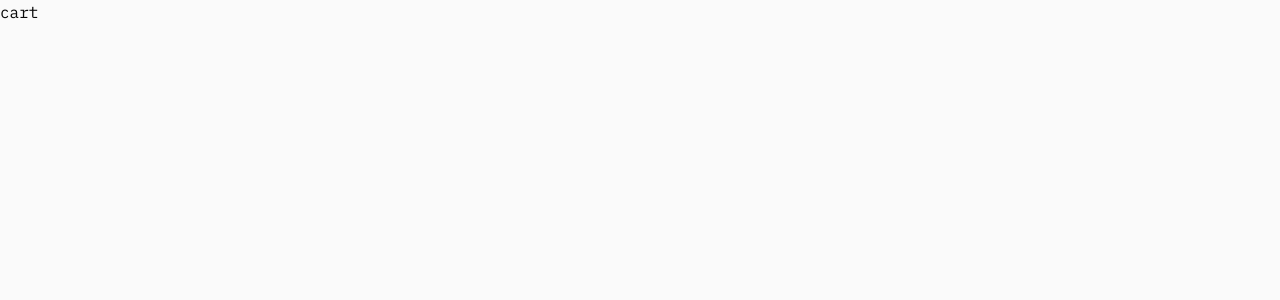
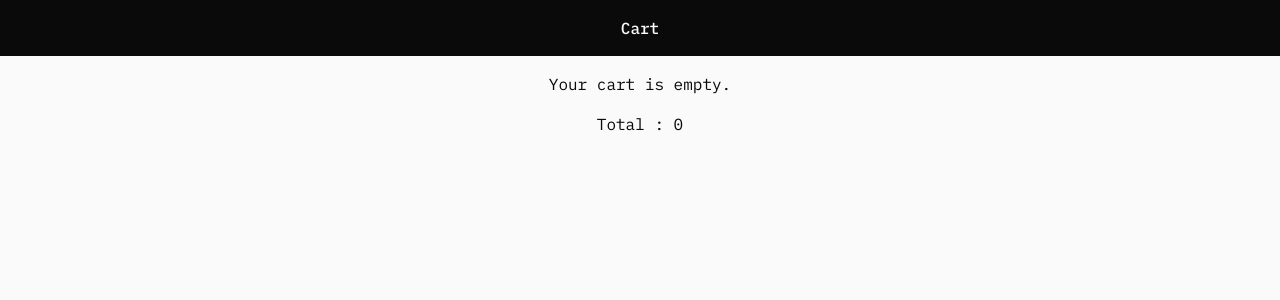
Before and after one commit to watashiwaaniket/ase-ssc, a Next.js app: page /cart in a window 1280 px wide. Shown: the top 300 px of the page. Built offline with nearby package versions, Linux system fonts and the light colour scheme.

Commit message:
added cart functionality, need to do checkout and cleanup

```diff
--- a/app/cart/page.tsx
+++ b/app/cart/page.tsx
@@ -1,7 +1,129 @@
+"use client";
+import axios from "axios";
+import { CartItem, ProductSchema } from "../utils/interfaces"
+import { useEffect, useState } from "react";
+import Image from "next/image";
+
+async function fetchProducts() : Promise<ProductSchema[]> {
+  const response = await axios.get<ProductSchema[]>("http://localhost:3000/products")
+  return response.data;
+}
+
 export default function page() {
+    const [products, setProducts] = useState<ProductSchema[]>([]);
+    const [cartItems, setCartItems] = useState<CartItem[]>([]);
+    const [totalCost, setTotalCost] = useState(0);
+
+    useEffect(() => {
+        fetchProducts().then(
+            (data) => setProducts(data)
+        ).catch(
+            (error) => console.error("Error fetching products: ", error)
+        )
+
+        const store = localStorage.getItem("cart");
+        if(store){
+            const parseStore = JSON.parse(store);
+            setCartItems(parseStore);
+        }
+    }, [])
+
+    useEffect(() => {
+        const cartWithProducts = cartItems
+        .map((item) => {
+            const product = products.find((p) => p.id === item.id);
+            if (!product) {
+            return null;
+            }
+            return {
+            id: product.id,
+            name: product.name,
+            quantity: item.quantity,
+            imageUrl: product.imageUrl,
+            price: product.price,
+            };
+        })
+        .filter((item) => item !== null);
+
+        const total = cartWithProducts.reduce((sum, item) => {
+        const price = parseFloat(item.price);
+        return sum + (isNaN(price) ? 0 : price * item.quantity);
+        }, 0);
+
+        setTotalCost(total);
+    }, [cartItems, products]);
+
+    const handleQuantityChange = (id: string, newQuantity: number) => {
+        const updatedCart = cartItems.map( (item) => item.id === id ? {
+            ...item, quantity: newQuantity
+        } : item );
+
+        setCartItems(updatedCart);
+        localStorage.setItem("cart", JSON.stringify(updatedCart));
+    }
+
+    const cartWithProducts = cartItems.map(
+        (item) => {
+            const product = products.find( (p) => p.id === item.id );
+            if(!product){
+                return null;
+            }
+            return {
+                id: product.id,
+                name: product.name,
+                quantity: item.quantity,
+                imageUrl: product.imageUrl,
+                price: product.price
+            }
+        }
+    ).filter((item) => item !== null);
+
     return(
-        <section className="bg-neutral-50 w-screen h-screen">
-            cart
+        <section className="bg-neutral-50 w-screen h-screen flex flex-col items-center">
+            <h1 className="bg-neutral-950 text-neutral-50 w-screen text-center p-4 font-medium">
+                Cart
+            </h1>
+            <div className="p-4">
+                {cartWithProducts.length > 0 ? (
+                    <ul className="flex flex-col gap-1.5 w-80 md:w-[680px]">
+                    {cartWithProducts.map((item) => (
+                        <li key={item.id} className="bg-white border border-neutral-300 rounded-sm flex gap-2 md:gap-4 justify-between">
+                            <div className="flex gap-2 md:gap-4">
+                                <Image
+                                    src={item.imageUrl}
+                                    height={100}
+                                    width={100}
+                                    alt={item.name}
+                                    className="p-2 rounded-2xl"
+                                />
+                                <div className="p-2">
+                                    <h2 className="text-black font-medium">
+                                        {item.name}
+                                    </h2>
+                                    <p>Quantity:
+                                        <input
+                                            type="number"
+                                            value={item.quantity}
+                                            onChange={(e) => handleQuantityChange(item.id, parseInt(e.target.value))}
+                                            min="0"
+                                            className="w-16 p-1 border rounded border-neutral-400"
+                                        />
+                                    </p>
+                                    <p>
+                                        Price: ${parseFloat(item.price) * item.quantity}
+                                    </p>
+                                </div>
+                            </div>
+                        </li>
+                    ))}
+                    </ul>
+                ) : (
+                    <p>Your cart is empty.</p>
+                )}
+            </div>
+            <div>
+                Total : {totalCost}
+            </div>
         </section>
     )
 };
--- a/app/components/sections/Footer.tsx
+++ b/app/components/sections/Footer.tsx
@@ -8,9 +8,9 @@ export default function Footer() {
             </div>
             <div className="flex gap-1 p-2">
                 .
-                <Link href={'/'}><img src="/wa.svg" alt="wa" className="size-8"/></Link> .
-                <Link href={'/'}><img src="/facebook.svg" alt="fb" className="size-8"/></Link> .
-                <Link href={'/'}><img src="/youtube.svg" alt="yt" className="size-8"/></Link> .
+                <Link href={'#'}><img src="/wa.svg" alt="wa" className="size-8"/></Link> .
+                <Link href={'#'}><img src="/facebook.svg" alt="fb" className="size-8"/></Link> .
+                <Link href={'#'}><img src="/youtube.svg" alt="yt" className="size-8"/></Link> .
             </div>
             <div className="flex items-center gap-2">
                 <img src="/vercel.svg" alt="sorta" className="bg-black rotate-180 size-4"/> <p>&copy; 2025</p>
```
